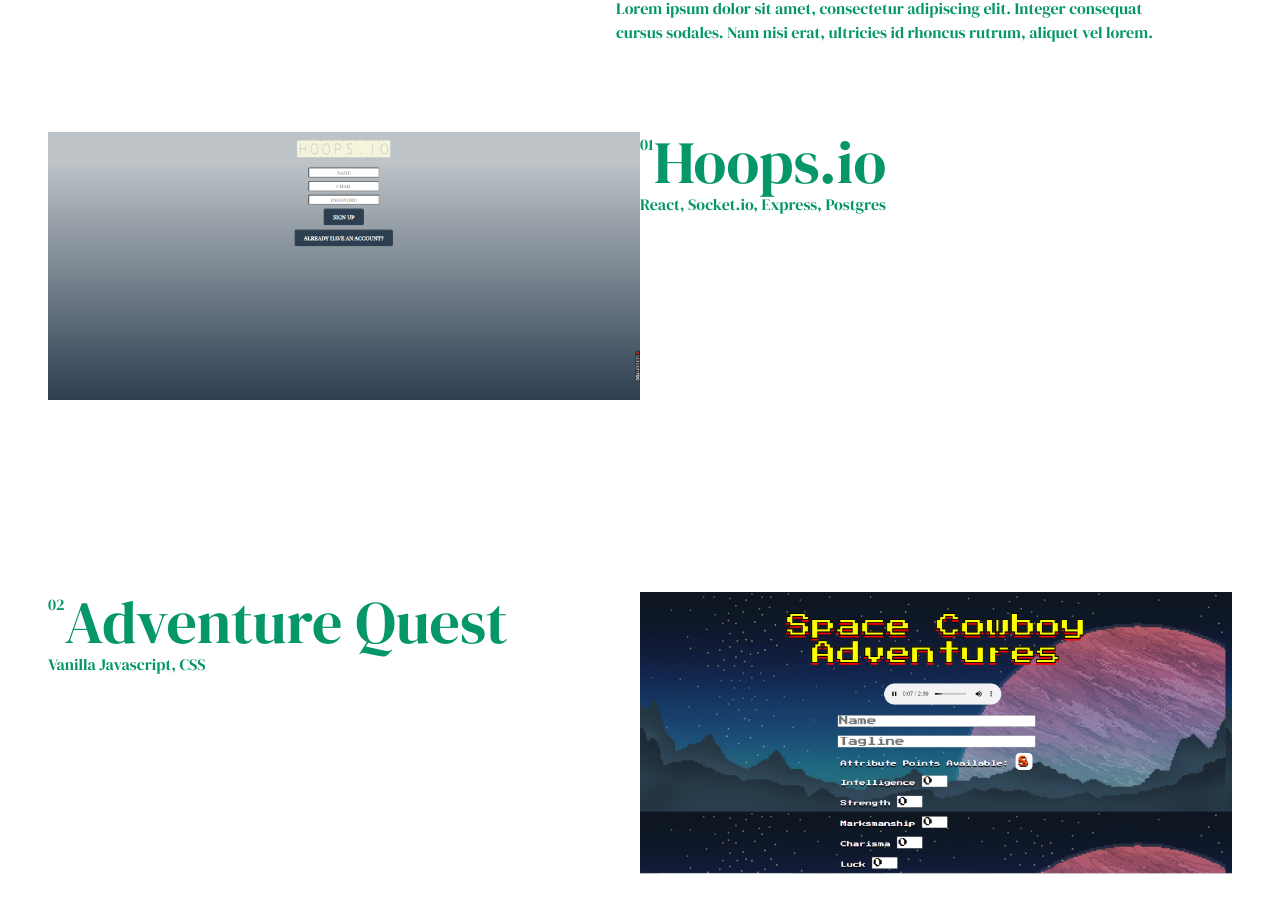
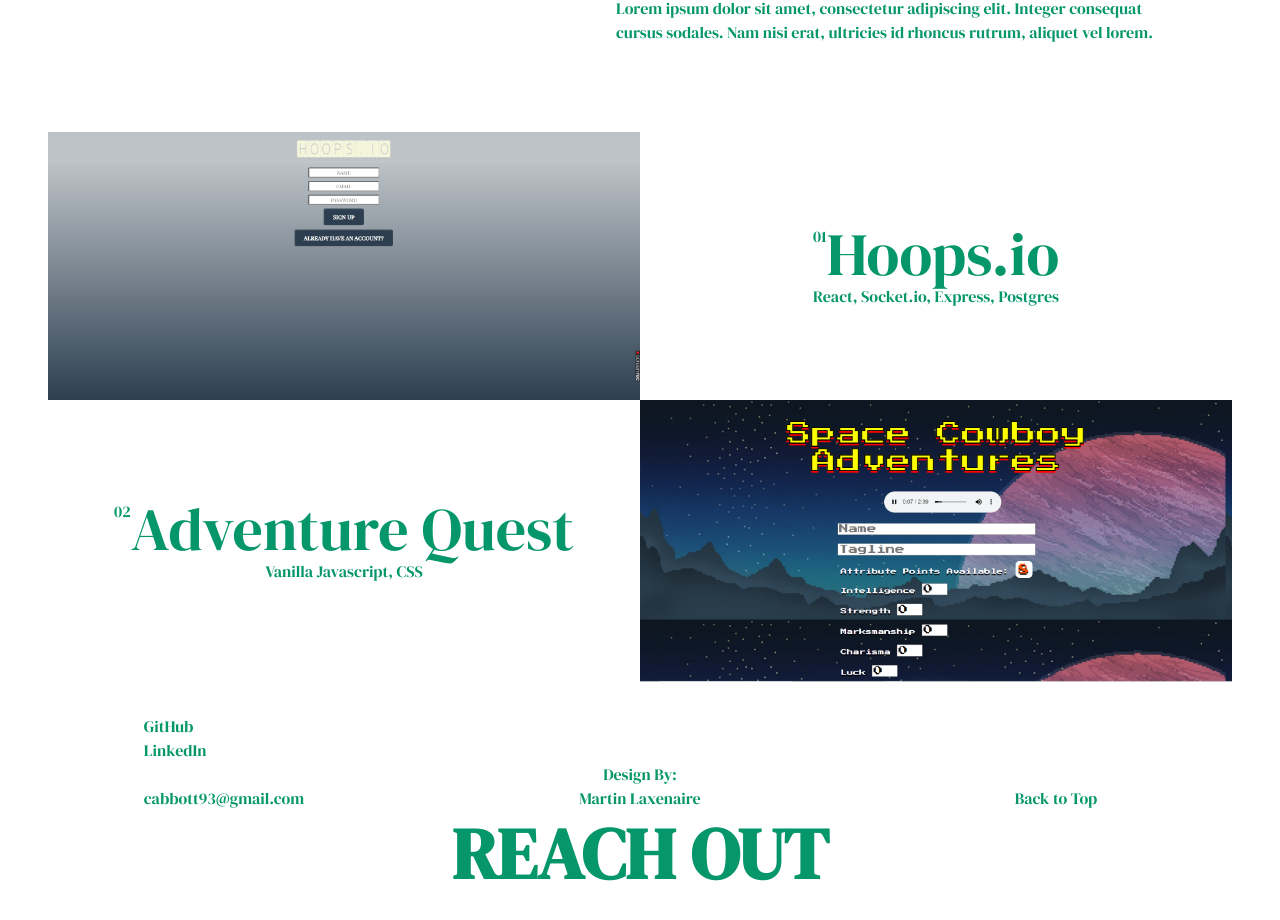
Before and after one commit to chase-abbott/Portfolio, a React (Create React App) app: page / in a window 1280 px wide. Shown: the part 676-1596 px from the top of the page. Built offline with nearby package versions, Linux system fonts and the light colour scheme.

Commit message:
reformat project spacing

```diff
--- a/src/components/Projects.js
+++ b/src/components/Projects.js
@@ -7,11 +7,11 @@ export default class Projects extends Component {
     return (
       <div>
         { (align === 'left') ?
-          <div id={data.label} className="Projects mb-48 font-theme text-green-600 grid grid-cols-2 ">
+          <div id={data.label} className="Projects font-theme text-green-600 grid grid-cols-2 ">
             <a href={data.URL} target="_blank" rel="noreferrer">
               <img src={data.image} className="max-w-full" alt={data.name}></img>
             </a>
-            <div>
+            <div className="flex items-center justify-center flex-col">
               <div className="grid grid-cols-projectLabel">
                 <label> {data.label} </label>
                 <h3 className="text-6xl"> {data.name} </h3>
@@ -19,8 +19,8 @@ export default class Projects extends Component {
               <span> {data.tools}</span>
             </div>
           </div>
-          : <div id={data.label} className="Projects mb-48 font-theme text-green-600 grid grid-cols-2 grid-rows-1">
-            <div>
+          : <div id={data.label} className="Projects font-theme text-green-600 grid grid-cols-2 grid-rows-1">
+            <div className="flex items-center justify-center flex-col">
               <div className="grid grid-cols-projectLabel">
                 <label> {data.label} </label>
                 <h3 className="text-6xl"> {data.name} </h3>
```
